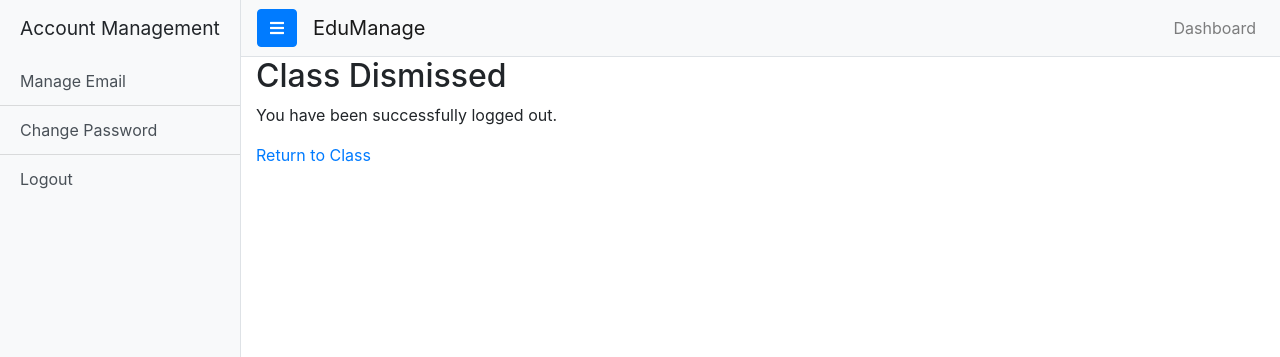
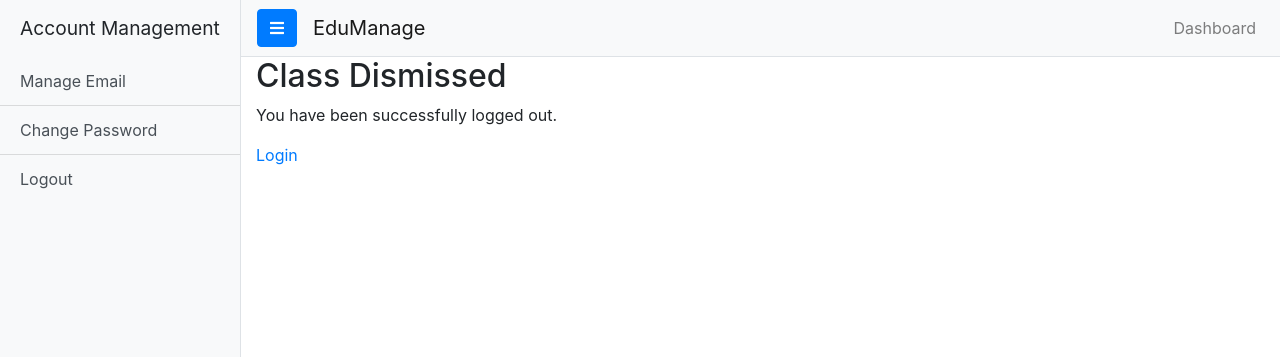
Before and after one commit to DanielNifemi/edumanage, a Django app: page /accounts/logout/ in a window 1280 px wide. Shown: the top 357 px of the page. Run offline with Django 5.2, Linux system fonts and the light colour scheme; a user stored in the database is signed in; some libraries are stand-ins or nearby versions.

Commit message:
edumanage first commit

```diff
--- a/templates/accounts/logout.html
+++ b/templates/accounts/logout.html
@@ -5,7 +5,7 @@
     <div class="classroom-card">
         <h2 class="classroom-title">Class Dismissed</h2>
         <p class="classroom-message">You have been successfully logged out.</p>
-        <a href="{% url 'account_login' %}" class="classroom-button">Return to Class</a>
+        <a href="{% url 'account_signup' %}" class="classroom-button">Login</a>
     </div>
 </div>
 {% endblock %}
```
Also changed, not shown: requirements.txt (+20 -5 lines).
